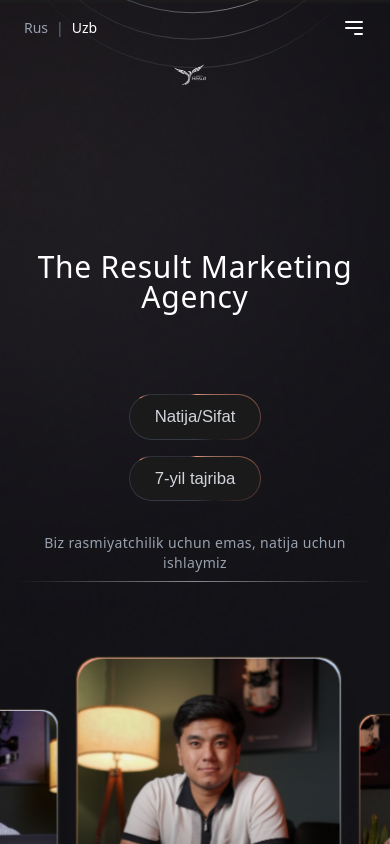
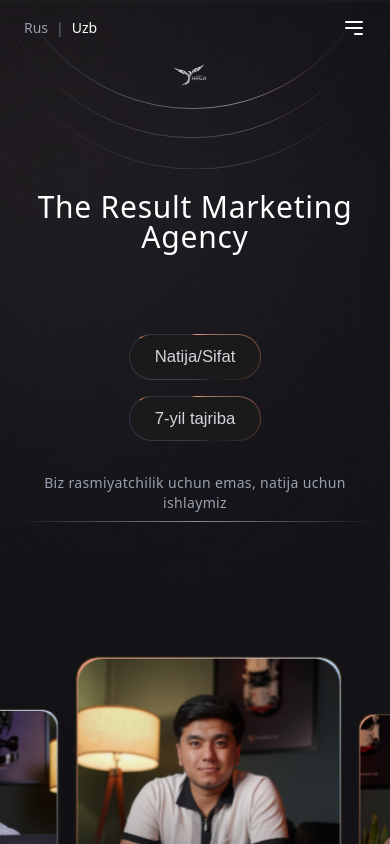
Before and after one commit to Fullstack2711/marketing, a Next.js app: page / in a window 390 px wide. Shown: the top 844 px of the page. Built offline with nearby package versions, Linux system fonts and the light colour scheme; a web font is replaced by a local one.

Commit message:
mobileda  line animation togrlandi va navbar open menu togrlandi

```diff
--- a/app/globals.css
+++ b/app/globals.css
@@ -281,3 +281,20 @@
   font-weight: 700;
   font-style: normal;
 }
+
+
+
+/* globals.css */
+ .hero-section{
+  position: relative;
+  bottom: 60px;
+ }
+
+/* Mobil ekranlar uchun (640px dan kichik) */
+@media (max-width: 640px) {
+  .mobile-line-animation {
+    transform: scale(1.1); /* SVG’ni 10% kattalashtirish */
+     width: 2500px; /* Desktopdagi kabi katta o‘lcham */
+    margin-top: 35px; /* Vertikal joylashuvni sozlash */
+   }
+}
--- a/app/page.js
+++ b/app/page.js
@@ -51,34 +51,33 @@ export default function Home() {
           </div>
 
           {/* HEADER qismi */}
-         <div className="header min-h-screen relative overflow-hidden ">
-  {/* SVG chiziqli animatsiya */}
-  <div className="absolute -top-15 left-1/2 -translate-x-1/2 w-full max-w-5xl pointer-events-none z-10">
+          <div className="header min-h-screen relative overflow-hidden">
+            {/* SVG chiziqli animatsiya - faqat mobil uchun */}
+            <div className="absolute top-0 left-1/2 -translate-x-1/2 w-full pointer-events-none z-10">
               <Image
                 src="/Lineanimation.svg"
                 alt="Decorative lines"
-      width={914}
+                width={945}
                 height={250}
-      className="w-full"
+                className="mobile-line-animation    m-auto "
                 priority
                 id="decorative-lines"
               />
-
             </div>
 
             {/* Hero */}
-  <div className="relative z-20">
-    <Hero />
+            <div className="hero-section     relative z-20">
+              <Hero  />
             </div>
             <div className="w-full max-w-8xl mx-auto relative z-30 mt-[-18rem] mb-14 transform scale-75">
               <ProfileCarousel />
             </div>
+
           </div>
 
           {/* CONTENT qismi */}
           <div className="bg-[#111111]">
             <MarqueeDemo />
-
           </div>
           <div className="services">
             <Services />
@@ -95,11 +94,10 @@ export default function Home() {
 
           <div className="info">
             <InfoCompany />
-            <Footer  />
+            <Footer />
           </div>
         </div>
       </div>
     </>
-
   );
 }
```
Lines whose indentation alone changed are shown as unchanged.
